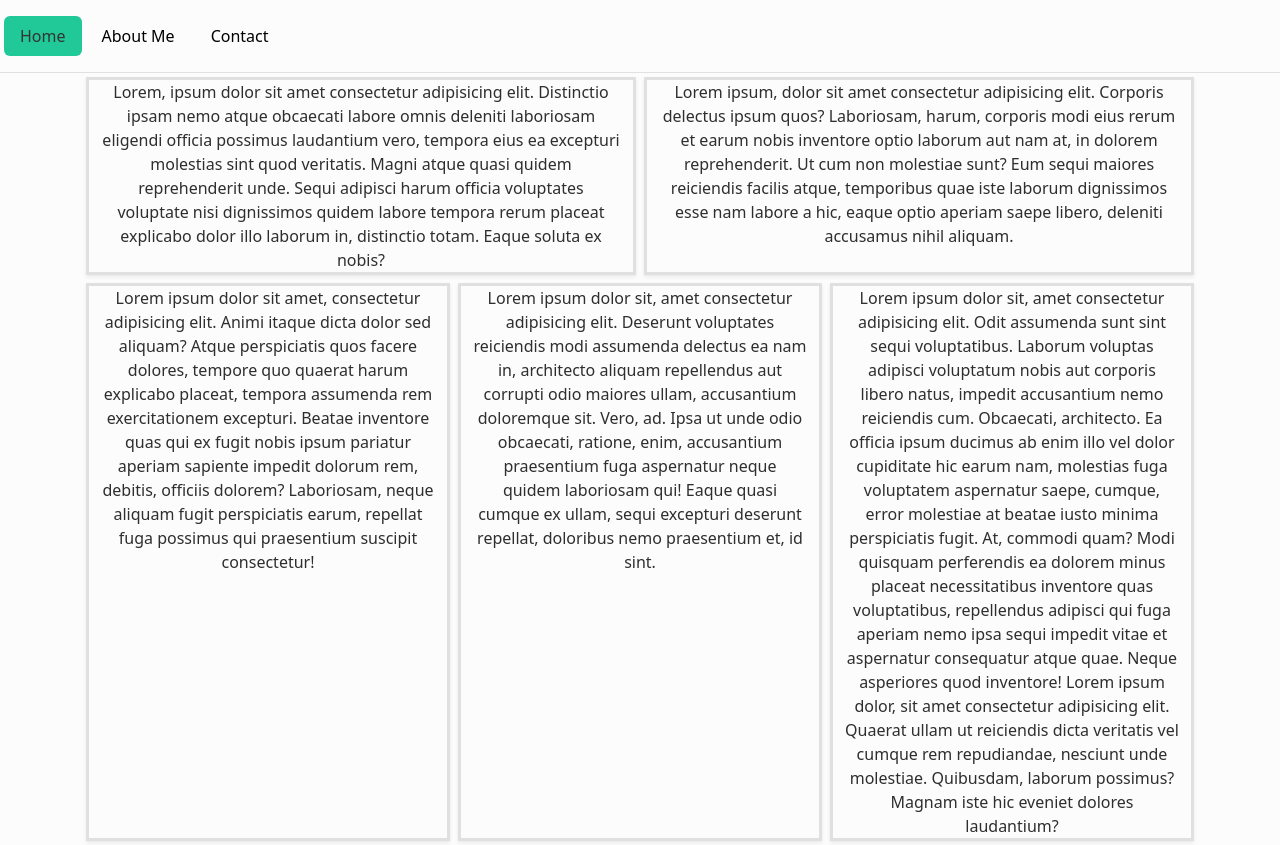
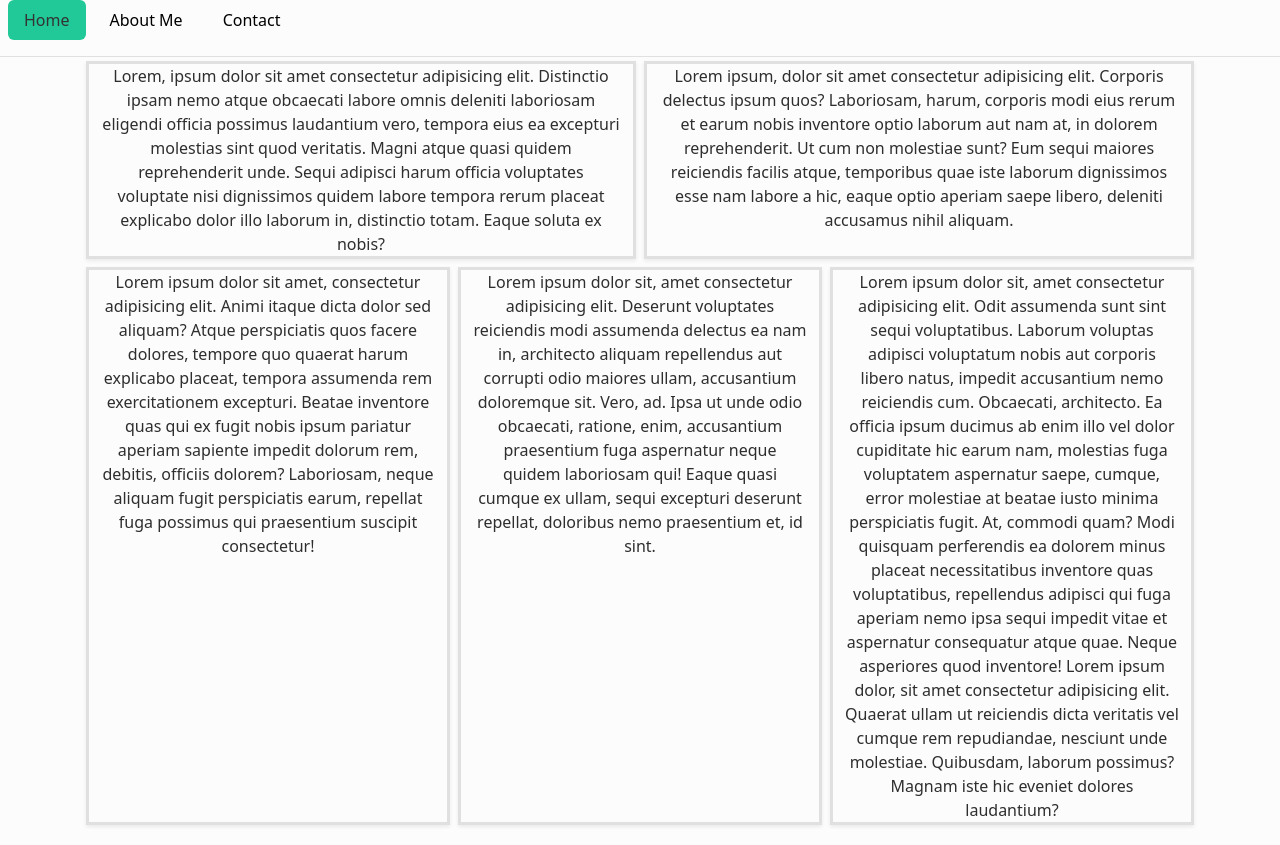
Before and after one commit to Oscar679/iot_project, a Flask app: page / in a window 1280 px wide. Run offline with Flask 3, Linux system fonts and the light colour scheme; some libraries are stand-ins or nearby versions.

```diff
--- a/static/css/style.css
+++ b/static/css/style.css
@@ -28,14 +28,14 @@ body {
 }
 
 #pills-tab {
-    padding-top: 16px;
+    margin-top: auto;
     font-size: 16px;
     text-decoration: none;
 }
 
 .nav-item a {
     color: black;
-    margin-left: 4px;
+    margin-left: 8px;
 }
 
 .nav-item a:visited {
```
